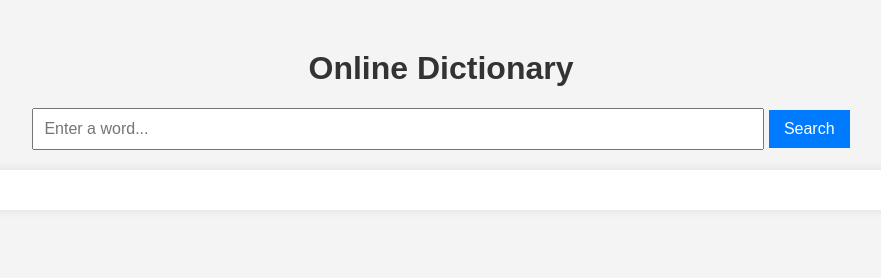
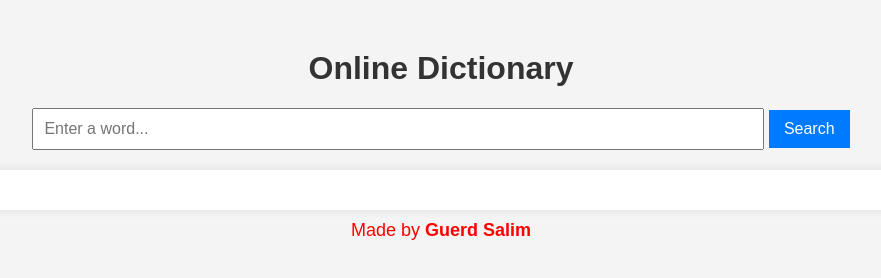
Before and after one commit to Salimguerd/Onlinedictionary-, a plain HTML site: page index.html in a window 1280 px wide. Shown: the whole page, without its empty margins (199-1080 px from the left). Drawn offline with Linux system fonts and the light colour scheme.

Commit message:
Update index.html

```diff
--- a/index.html
+++ b/index.html
@@ -46,6 +46,10 @@
     <button onclick="searchWord()">Search</button>
 
     <div class="result" id="result"></div>
+<footer style="color: red; text-align: center; padding: 10px; font-size: 18px;">
+        Made by <strong>Guerd Salim</strong>
+    </footer>
+
 
     <script>
         async function searchWord() {
```
